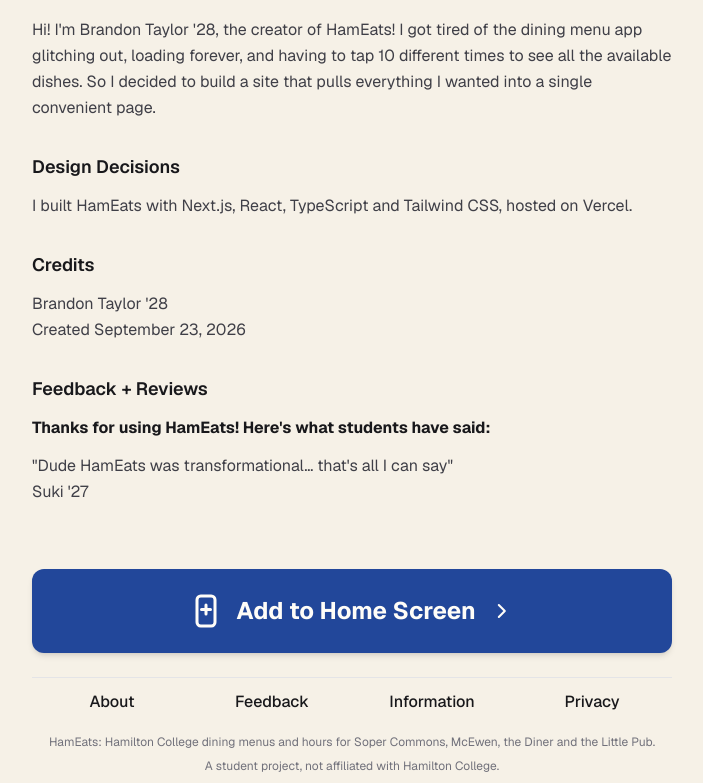
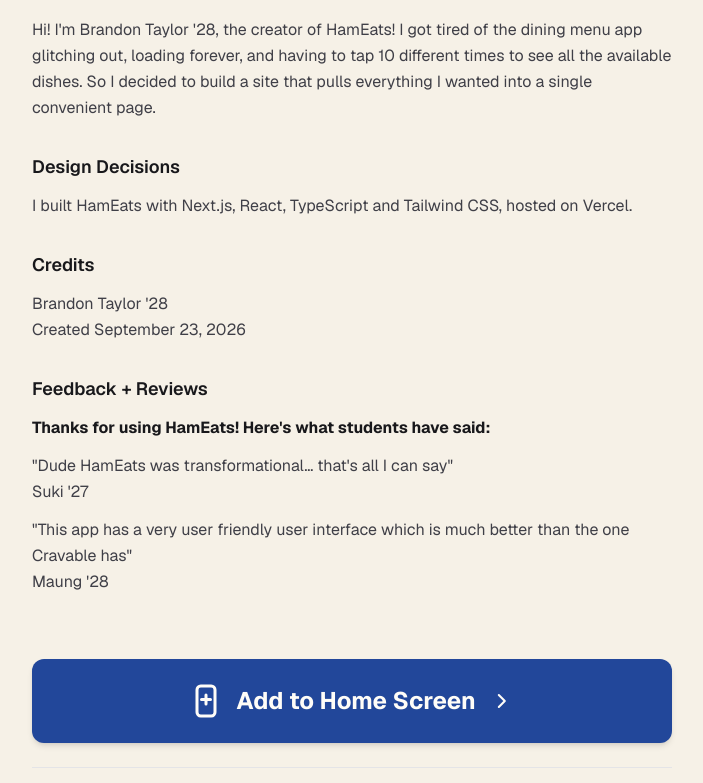
Before and after one commit to HamApps-Club/hameats, a Next.js app in the folder web/: page /about in a window 1280 px wide. Shown: the part 413-1196 px from the top of the page, without its empty margins (288-991 px from the left). Built offline with nearby package versions, Linux system fonts and the light colour scheme; no server answers.

Commit message:
About: add Maung '28 review

```diff
--- a/web/app/about/page.tsx
+++ b/web/app/about/page.tsx
@@ -69,6 +69,11 @@ export default function AboutPage() {
             <br />
             Suki &apos;27
           </p>
+          <p>
+            &quot;This app has a very user friendly user interface which is much better than the one Cravable has&quot;
+            <br />
+            Maung &apos;28
+          </p>
         </Section>
       </main>
 
```
